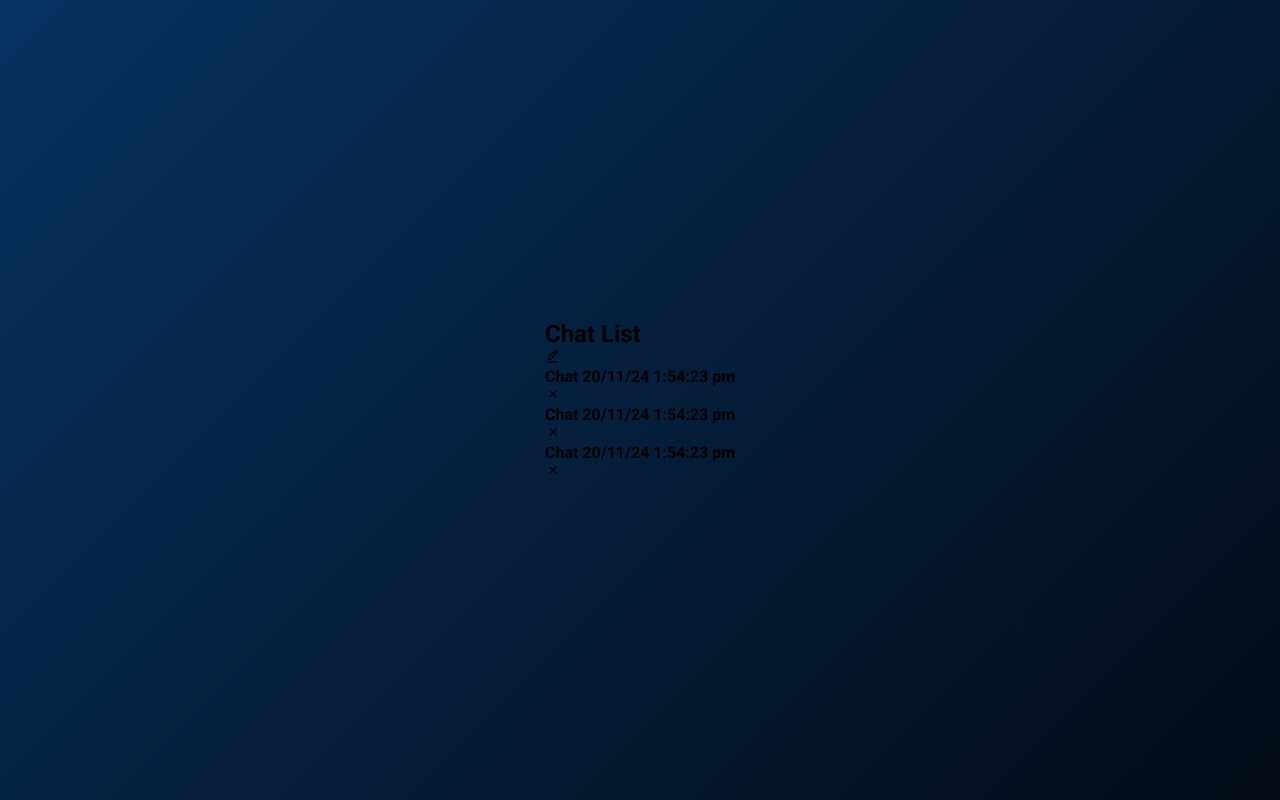
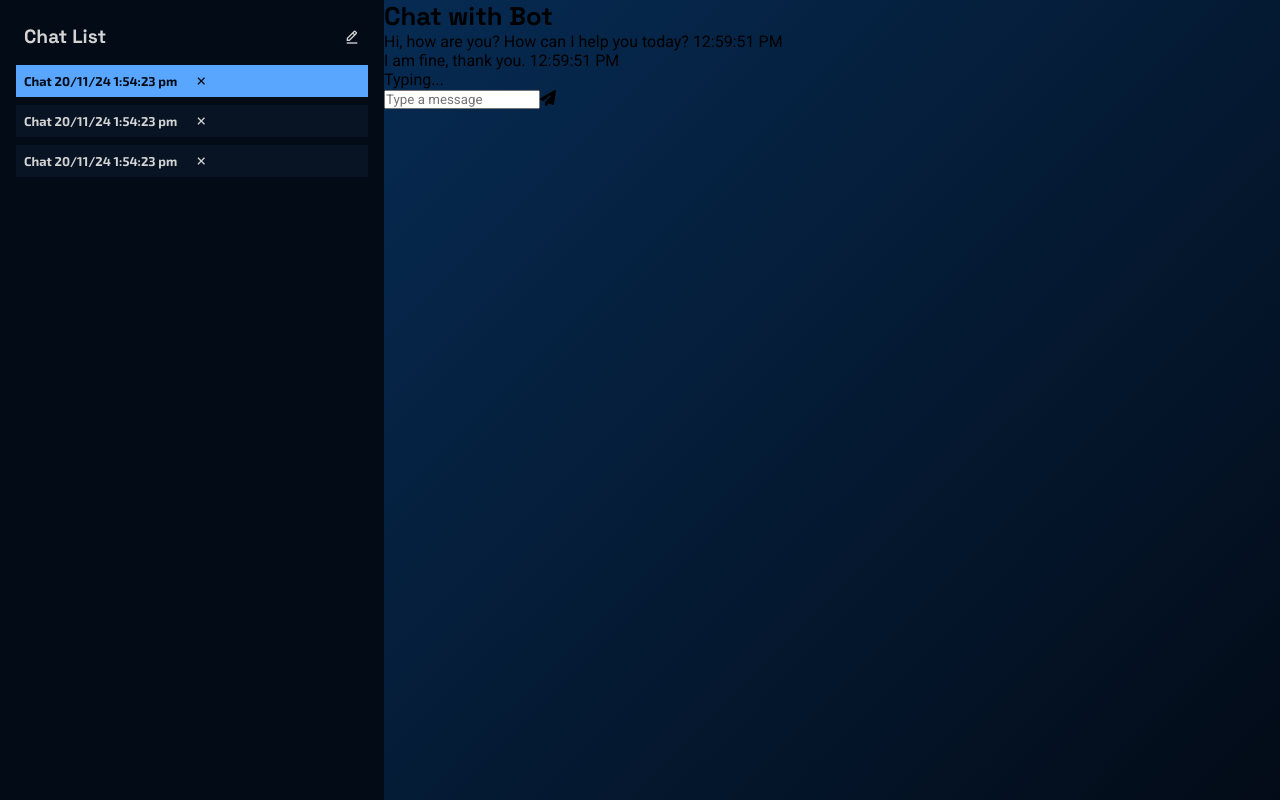
Before and after one commit to SabinaMB/chatBot, a React (Vite) app: page / in a window 1280 px wide. Built offline with nearby package versions, Linux system fonts and the light colour scheme.

Commit message:
styling chatList

```diff
--- a/src/App.jsx
+++ b/src/App.jsx
@@ -1,5 +1,5 @@
 import React from 'react'
-import ChatBotStart from './Components/ChatBotStart'
+import ChatBotStart from './Components/chatBotStart'
 import ChatBotApp from './Components/ChatBotApp'
 
 function App() {
--- a/src/Components/ChatBotApp.css
+++ b/src/Components/ChatBotApp.css
@@ -0,0 +1,62 @@
+.chatApp {
+    width: 100%;
+    height: 100vh;
+    display: flex;
+}
+
+.chatList {
+    width: 30%;
+    height: 100%;
+    background-color: #030b17;
+    overflow-y: auto;
+    padding: 1rem;
+    display: flex;
+    flex-direction: column;
+    row-gap: 0.5rem;
+    color: #D3D3D3;
+}
+
+.chatListHeader {
+    width: 100%;
+    display: flex;
+    align-items: center;
+    justify-content: space-between;
+    padding: 0.5rem;
+}
+
+.chatListItem {
+    width: 100%;
+    display: flex;
+    align-items: center;
+    padding: 0.5rem;
+    cursor: pointer;
+    background-color: #081323;
+}
+
+.x {
+    margin-left: clamp(0.2rem, 1.5vw, 1rem);
+}
+
+.chatListItem.active {
+    background:#58A6FF;
+    color:#030b17;
+}
+
+.newChat {
+    margin-left: clamp(0.2rem, 1vh, 1rem);
+}
+
+h3 {
+    font-family: 'Space Grotesk', sans-serif;
+    font-size: clamp(1.5rem, 2vw, 2rem);
+}
+
+h4 {
+    font-family: 'Space Grotesk', sans-serif;
+    font-size: clamp(1rem, 1.5vw, 1.5rem);
+}
+
+h5 {
+    font-family: 'exo 2', sans-serif;
+    font-size: clamp(0.8rem, 1vw, 1rem);
+}
--- a/src/Components/ChatBotApp.jsx
+++ b/src/Components/ChatBotApp.jsx
@@ -1,24 +1,45 @@
 import React from 'react'
+import './ChatBotApp.css'
 
 const ChatBotApp = () => {
   return (
     <div className='chatApp'>
         <div className='chatList'>
             <div className='chatListHeader'>
-                <h2>Chat List</h2>
-                    <i className='bx bx-edit-alt new-chat'></i>
+                <h4>Chat List</h4>
+                    <i className='bx bx-edit-alt newChat'></i>
+            </div>
+            <div className='chatListItem active'>
+                <h5>Chat 20/11/24 1:54:23 pm</h5>
+                <i className='bx bx-x x'></i>
             </div>
             <div className='chatListItem'>
-                <h4>Chat 20/11/24 1:54:23 pm</h4>
-                <i className='bx bx-x circle'></i>
+                <h5>Chat 20/11/24 1:54:23 pm</h5>
+                <i className='bx bx-x x'></i>
             </div>
             <div className='chatListItem'>
-                <h4>Chat 20/11/24 1:54:23 pm</h4>
-                <i className='bx bx-x circle'></i>
+                <h5>Chat 20/11/24 1:54:23 pm</h5>
+                <i className='bx bx-x x'></i>
             </div>
-            <div className='chatListItem'>
-                <h4>Chat 20/11/24 1:54:23 pm</h4>
-                <i className='bx bx-x circle'></i>
+        </div>
+        <div className='chatWindow'>
+            <div className='chatTitle'>
+                <h3>Chat with Bot</h3>
+                <i className='bx-bx-arrow-back arrow'></i>
+            </div>
+            <div className='chat'>
+                <div className='prompt'>
+                    Hi, how are you? How can I help you today? <span>12:59:51 PM</span>
+                </div>
+                <div className='response'>
+                    I am fine, thank you. <span>12:59:51 PM</span>
+                </div>
+                <div className='typing'>Typing...</div>
+                <form className='msgForm'>
+                    <i className='fa-solid fa-face smile emoji'></i>
+                    <input type='text' className='msgInput' placeholder='Type a message' />
+                    <i className='fa-solid fa-paper-plane'></i>
+                </form>
             </div>
         </div>
     </div>
```
